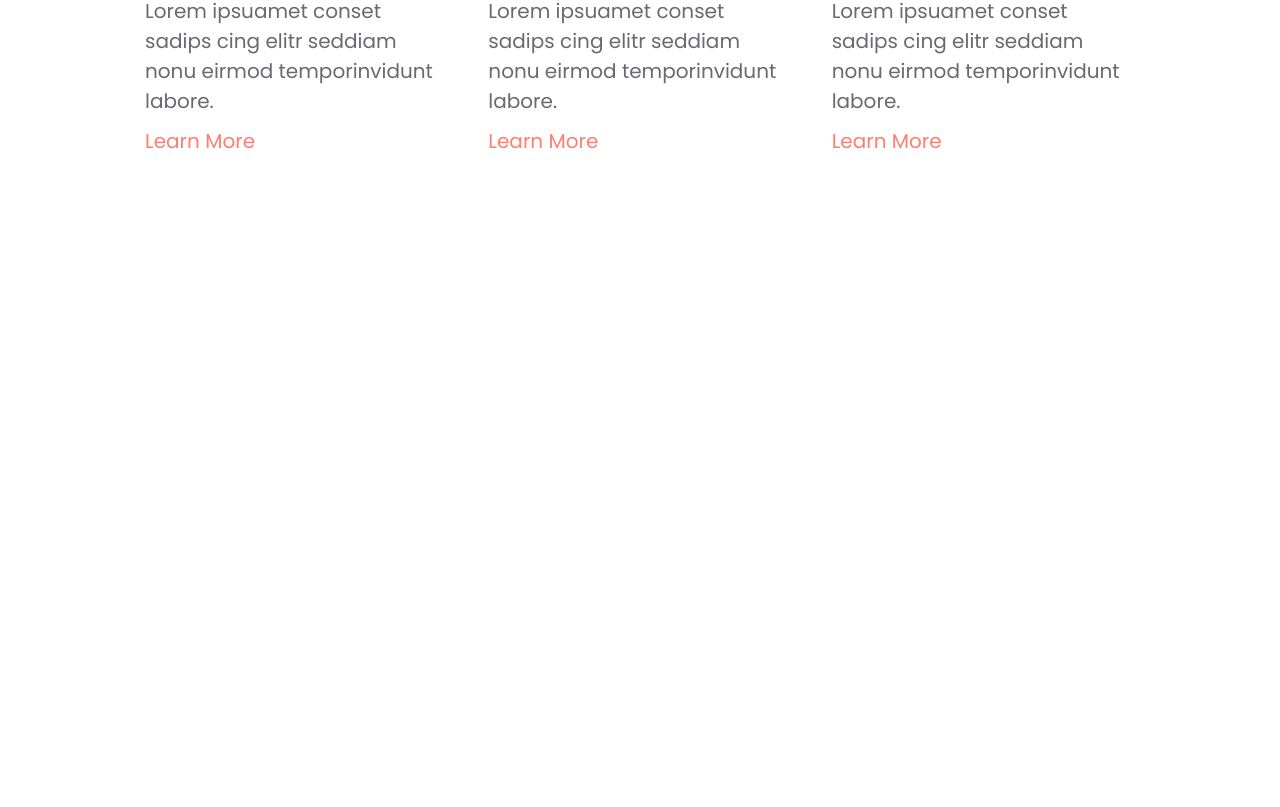
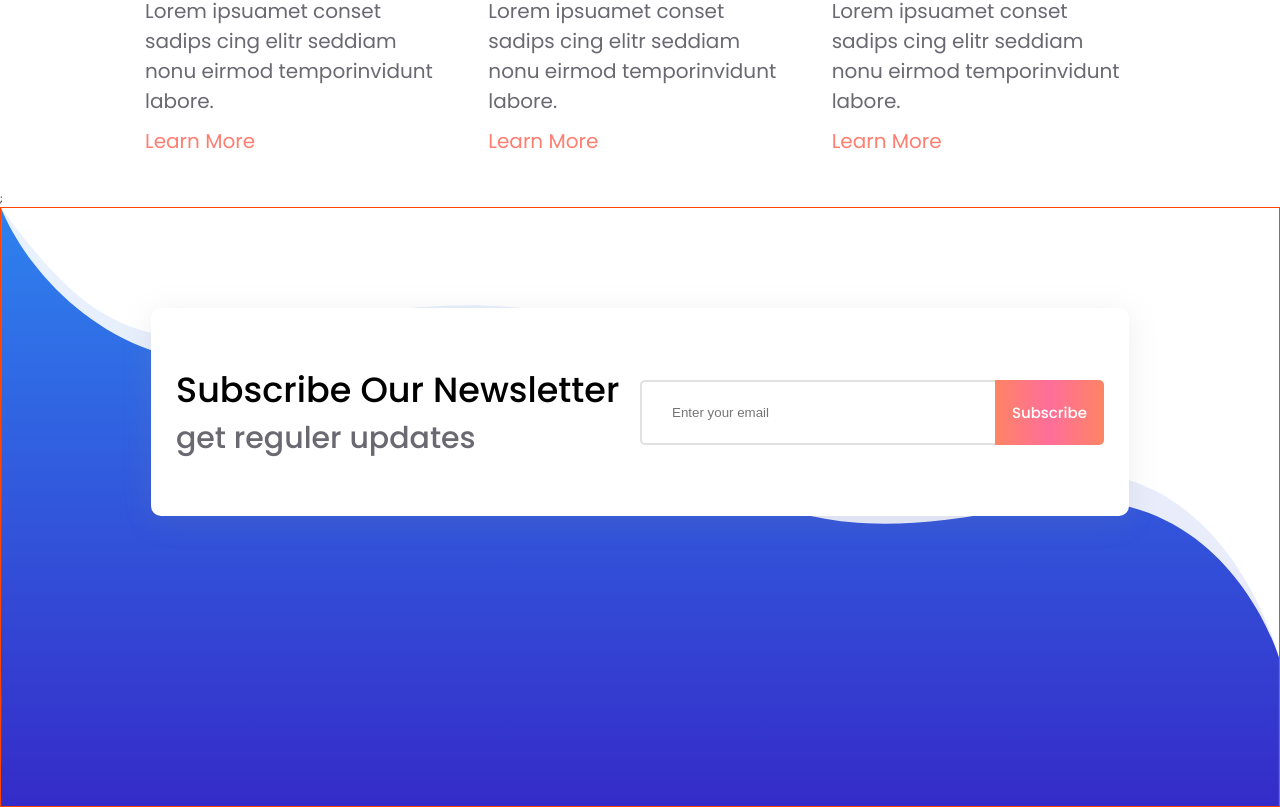
Before and after one commit to eeyfesubalew/start--up, a React (Create React App) app: page / in a window 1280 px wide. Shown: the part 5655-6462 px from the top of the page. Before the commit the page ends 5846 px from the top, so only its background shows below. Built offline with nearby package versions, Linux system fonts and the light colour scheme.

Commit message:
footer subscribe

```diff
--- a/src/App.js
+++ b/src/App.js
@@ -1,7 +1,13 @@
 import Header from "./components/Header";
-
+import { Fragment } from "react";
+import Footer from "./components/Footer";
 function App() {
-  return <Header />;
+  return (
+    <Fragment>
+      <Header />;
+      <Footer />
+    </Fragment>
+  );
 }
 
 export default App;
--- /dev/null
+++ b/src/components/Footer.js
@@ -0,0 +1,24 @@
+import "./Footer.scss";
+const Footer = () => {
+  return (
+    <section className="footer-section">
+      <div className="footer-sub">
+        <p className="footer-p">
+          <span className="footer-p-one">Subscribe Our Newsletter</span>
+          <span className="footer-p-two"> get reguler updates</span>
+        </p>
+        <div className="sub">
+          <input type="text" className="input" placeholder="Enter your email" />
+          <a href="#">Subscribe</a>
+        </div>
+      </div>
+      <div className="footer-container">
+        <div className="footer-col"></div>
+        <div className="footer-col"></div>
+        <div className="footer-col"></div>
+        <div className="footer-col"></div>
+      </div>
+    </section>
+  );
+};
+export default Footer;
--- /dev/null
+++ b/src/components/Footer.scss
@@ -0,0 +1,64 @@
+.footer-section {
+  padding: 10rem 15rem;
+  background-image: url("../assets/footer-bg.svg");
+  height: 60rem;
+  background-position: left top;
+  background-size: cover;
+  border: 1px solid orangered;
+}
+.footer-container {
+  padding: 1.5rem 2.5rem;
+}
+
+.footer-sub {
+  padding: 5.5rem 2.5rem;
+  background-color: #fff;
+  color: #6a6972;
+  font-weight: 500;
+  display: flex;
+  box-shadow: 0 5px 30px 0 rgba(145, 140, 140, 0.16);
+  justify-content: space-between;
+  border-radius: 1rem;
+}
+
+.footer-p {
+  &-one {
+    font-size: 35px;
+    font-weight: 500;
+    color: #000;
+    display: block;
+  }
+  &-two {
+    font-size: 3rem;
+  }
+}
+.sub {
+  display: flex;
+  align-items: center;
+  width: 50%;
+  a {
+    text-decoration: none;
+    color: #fff;
+    font-size: 1.5rem;
+    border-radius: 5px;
+    border-bottom-left-radius: 0;
+    border-top-left-radius: 0;
+    display: flex;
+    align-items: center;
+    padding: 0 1.7rem;
+    height: 65px;
+    background-image: linear-gradient(to right, #fe8464, #fe6e9a, #fe8464);
+  }
+}
+.input {
+  border: 2px solid #e1e1e1;
+  height: 65px;
+  border-radius: 5px;
+  color: #2e2e2e;
+  padding: 0 30px;
+  margin-right: -5px;
+  width: 100%;
+  &:focus {
+    border: 2px solid #000080;
+  }
+}
--- a/src/components/blog.js
+++ b/src/components/blog.js
@@ -5,6 +5,7 @@ import blog3 from "../assets/blog-3.jpg";
 import { useState } from "react";
 const blogState = [
   {
+    id: "b1",
     img: blog1,
     postedBy: "Admin",
     postedDate: "03 June 2022",
@@ -12,6 +13,7 @@ const blogState = [
       "Lorem ipsuamet conset sadips cing elitr seddiam nonu eirmod temporinvidunt labore.",
   },
   {
+    id: "b2",
     img: blog2,
     postedBy: "Admin",
     postedDate: "03 June 2022",
@@ -19,6 +21,7 @@ const blogState = [
       "Lorem ipsuamet conset sadips cing elitr seddiam nonu eirmod temporinvidunt labore.",
   },
   {
+    id: "b3",
     img: blog3,
     postedBy: "Admin",
     postedDate: "03 June 2022",
@@ -39,7 +42,7 @@ const Blog = () => {
       <div className="blog-container">
         {blgState.map((blog) => {
           return (
-            <div className="blog">
+            <div className="blog" key={blog.id}>
               <div className="blog-img-cont">
                 <img src={blog.img} className="blog-img" />
               </div>
```
